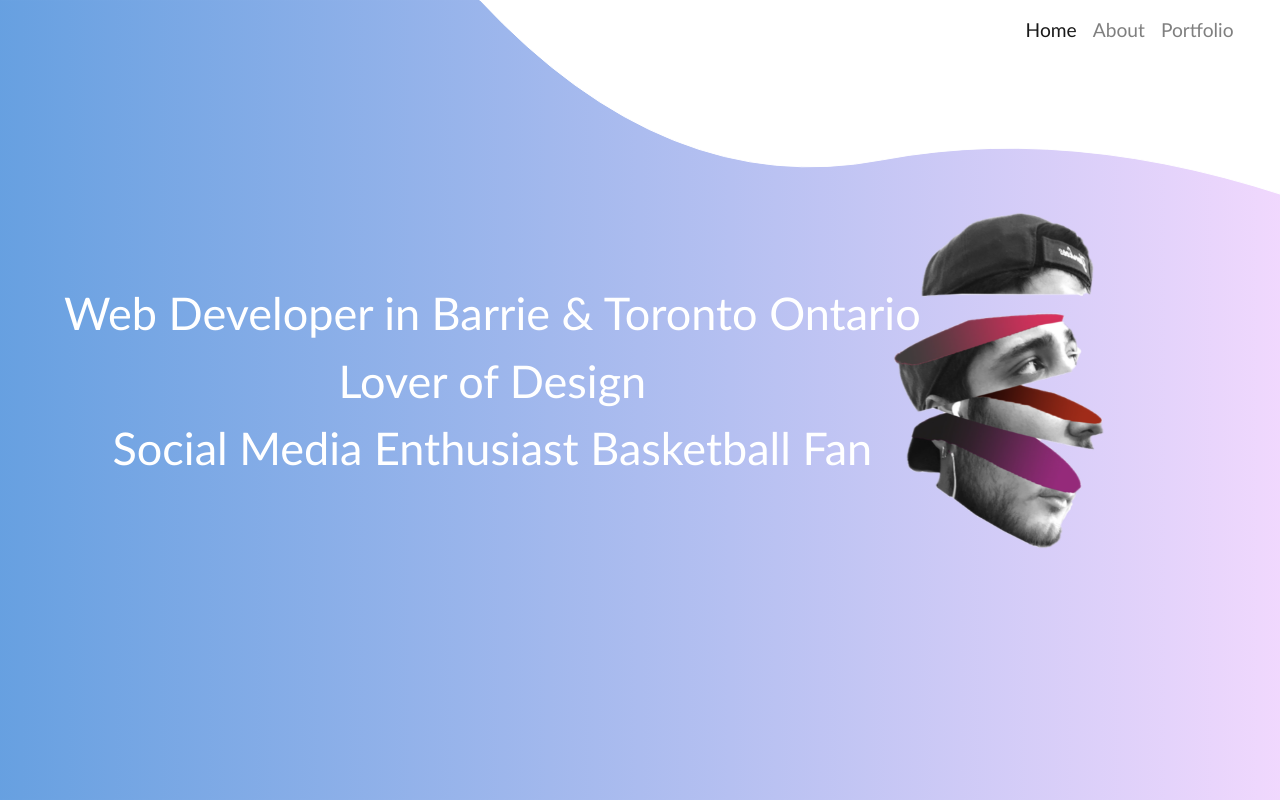
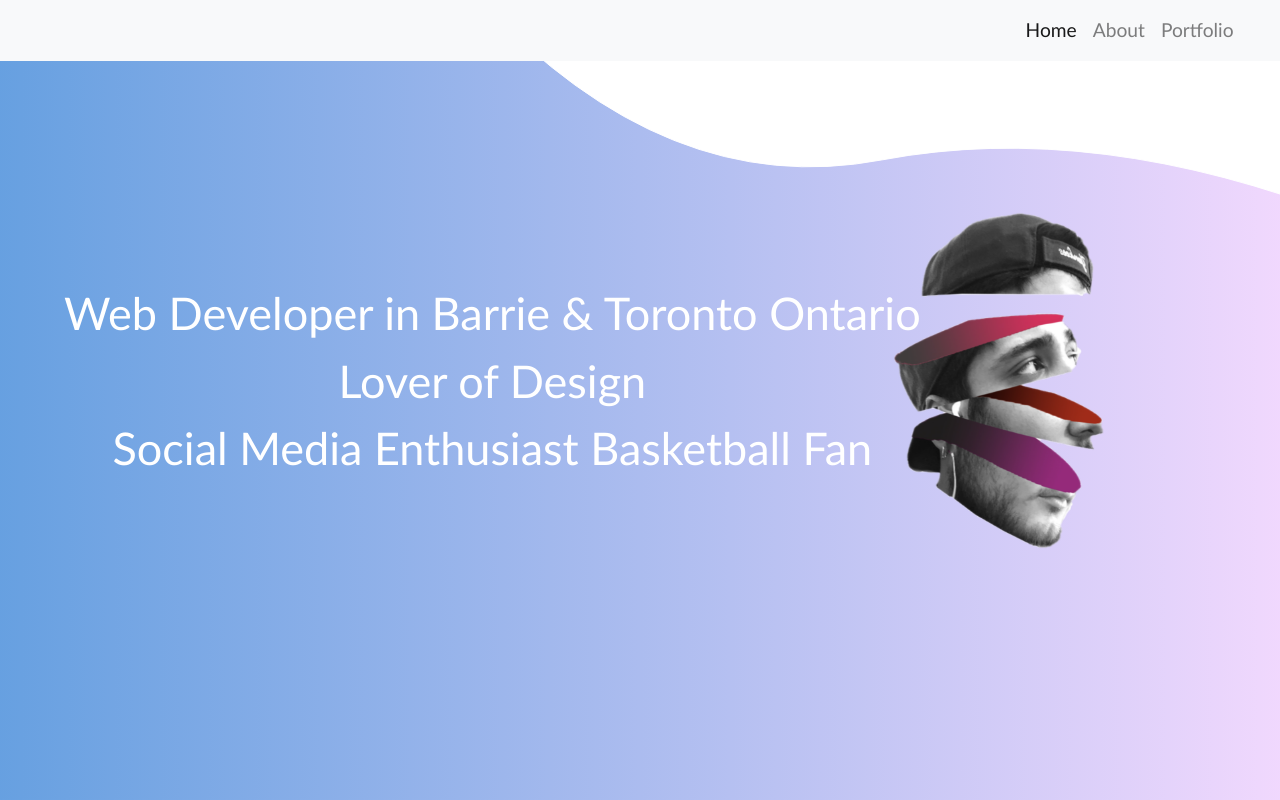
Before and after one commit to egecan12/React_Router_Personal_page_example, a React (Create React App) app: page /about in a window 1280 px wide. Shown: the top 800 px of the page. Built offline with nearby package versions, Linux system fonts and the light colour scheme.

Commit message:
make it better

```diff
--- a/src/App.css
+++ b/src/App.css
@@ -61,16 +61,12 @@ li a:hover {
 	}
 	li {
 	}
-	body {
-		background-size: cover !important;
-	}
 }
 /* End of mobile styles */
 .bg-light {
 	color: red;
 }
 #navbarMain {
-	background-color: rgba(255, 255, 255, 0) !important;
 }
 
 .nav-link:hover {
```
